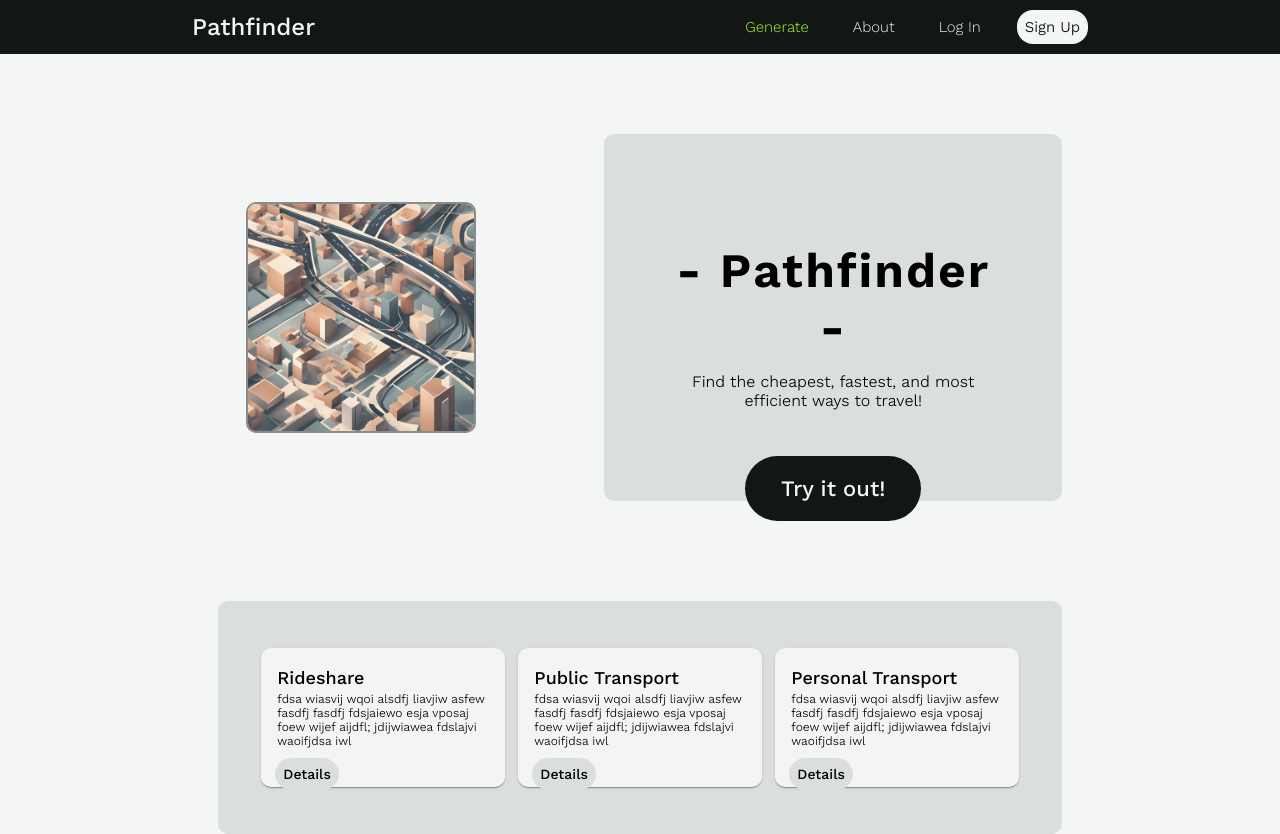
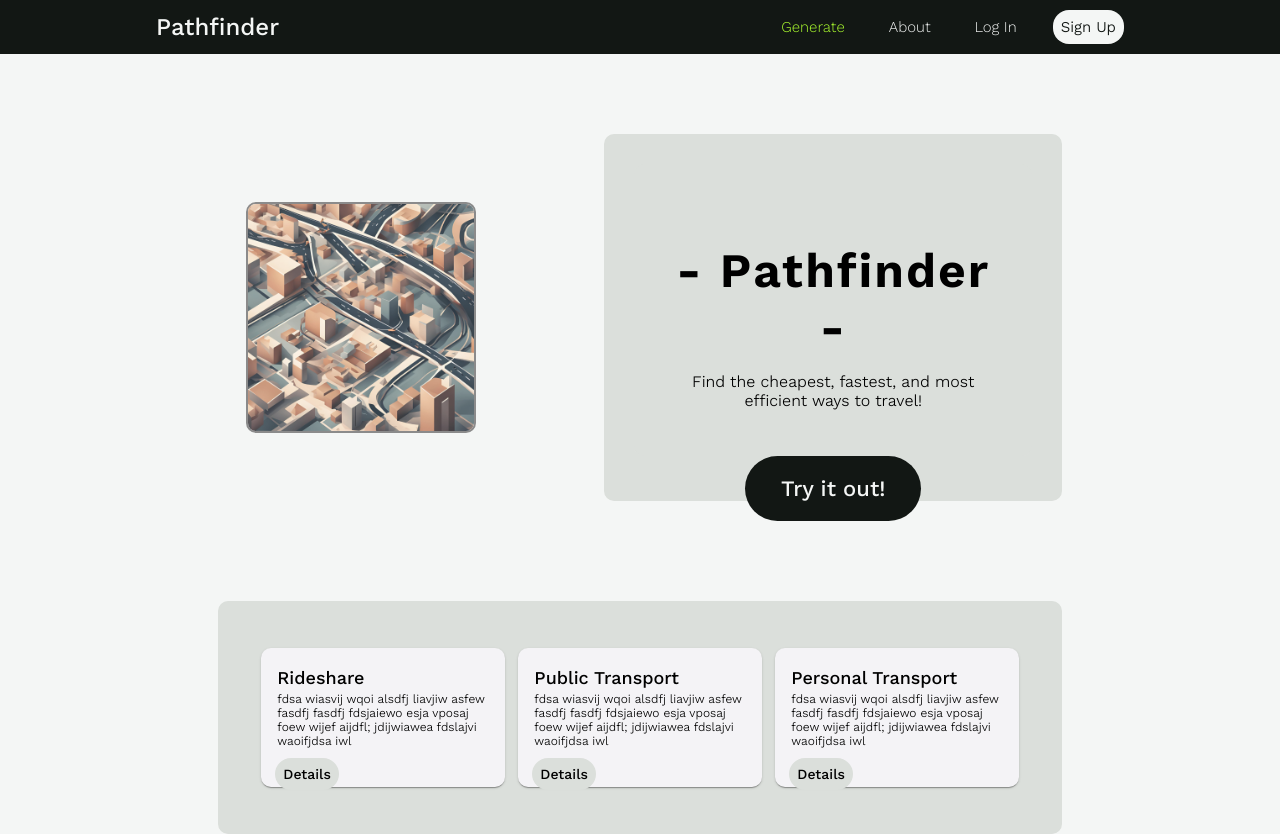
Before and after one commit to loganmarkley/Pathfinder, an Angular app in the folder frontend-directory/: page / in a window 1280 px wide. Built offline with nearby package versions, Linux system fonts and the light colour scheme.

Commit message:
send user to homepage when Pathfinder is clicked

```diff
--- a/frontend-directory/src/app/nav-bar/nav-bar.component.html
+++ b/frontend-directory/src/app/nav-bar/nav-bar.component.html
@@ -1,5 +1,5 @@
 <main>
-  <div class="nav-title">Pathfinder</div>
+  <div class="nav-title" routerLink="/">Pathfinder</div>
   <div class="nav-links">
     <span style="color: greenyellow" routerLink="/generator" routerLinkActive="active">Generate</span>
     <span routerLink="/about-us" routerLinkActive="active">About</span>
--- a/frontend-directory/src/app/nav-bar/nav-bar.component.less
+++ b/frontend-directory/src/app/nav-bar/nav-bar.component.less
@@ -15,16 +15,17 @@ main {
 .nav-title {
   font-size: 24px;
   font-weight: 500;
-  width: 15%;
+  width: fit-content;
   user-select: none;
 }
 
 .nav-title:hover {
-  cursor: default;
+  cursor: pointer;
+  color: rgb(204, 203, 203);
 }
 
 .nav-links {
-  width: 55%;
+  width: 66%;
   font-size: 15px;
   font-weight: 300;
   display: flex;
```
